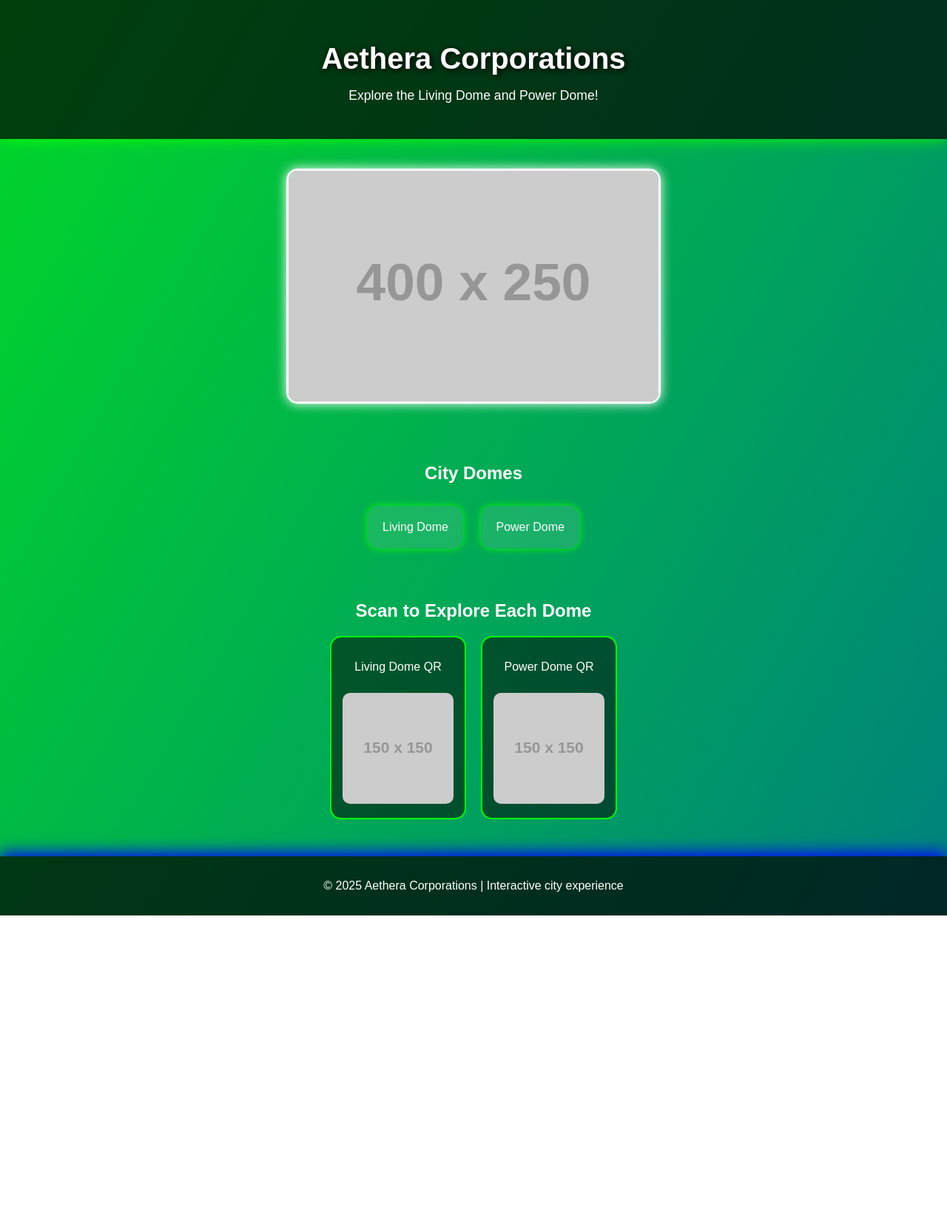
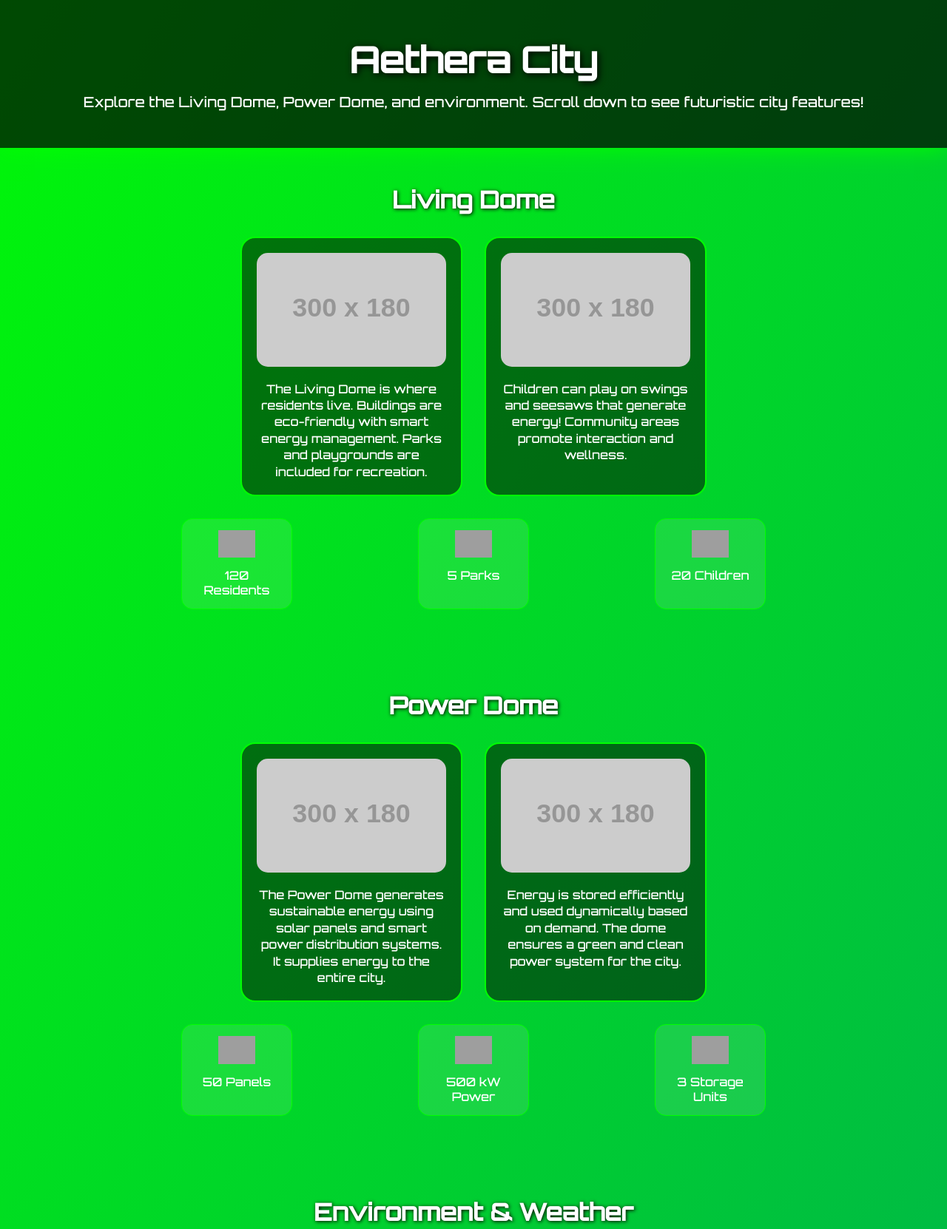
Before and after one commit to tvq-ax/Aethera-Web, a plain HTML site: page Index.html in a window 1280 px wide. Shown: the top 1662 px of the page at 74% size. Before the commit the page ends 1238 px from the top, so only its background shows below. Drawn offline with Linux system fonts and the light colour scheme; grey boxes are pictures that could not be loaded; placeholder pictures from the web are drawn by us.

Commit message:
Update Index.html

```diff
--- a/Index.html
+++ b/Index.html
@@ -3,233 +3,218 @@
 <head>
   <meta charset="UTF-8">
   <meta name="viewport" content="width=device-width, initial-scale=1.0">
-  <title>Aethera Corporations</title>
+  <title>Aethera City</title>
+  <link href="https://fonts.googleapis.com/css2?family=Orbitron:wght@500&display=swap" rel="stylesheet">
   <style>
-    /* ---- GENERAL STYLES ---- */
+    /* ---- GLOBAL STYLES ---- */
+    * { margin: 0; padding: 0; box-sizing: border-box; }
     body {
-      margin: 0;
-      padding: 0;
-      font-family: 'Arial', sans-serif;
+      font-family: 'Orbitron', sans-serif;
+      color: white;
       background: linear-gradient(120deg, #ff0000, #00ff00, #0000ff);
       background-size: 600% 600%;
-      color: white;
       animation: gradientBG 20s ease infinite;
       scroll-behavior: smooth;
     }
-
     @keyframes gradientBG {
       0%{background-position:0% 50%}
       50%{background-position:100% 50%}
       100%{background-position:0% 50%}
     }
+    a { color: #00ff00; text-decoration: none; }
+    section { padding: 50px 20px; max-width: 1000px; margin: auto; }
 
+    /* ---- HEADER ---- */
     header {
       text-align: center;
-      padding: 30px;
+      padding: 50px 20px;
       background-color: rgba(0,0,0,0.7);
-      box-shadow: 0 0 20px #00ff00;
+      box-shadow: 0 0 30px #00ff00;
+    }
+    header h1 {
+      font-size: 3rem;
+      margin-bottom: 15px;
+      text-shadow: 2px 2px 10px #000;
+    }
+    header p {
+      font-size: 1.2rem;
     }
 
-    header h1 {
-      font-size: 2.5rem;
-      margin-bottom: 10px;
-      text-shadow: 2px 2px 8px #000;
+    /* ---- SECTION TITLES ---- */
+    h2 {
+      font-size: 2rem;
+      text-align: center;
+      margin-bottom: 30px;
+      text-shadow: 1px 1px 5px #000;
     }
 
-    header p {
-      font-size: 1.1rem;
+    /* ---- DOME SECTIONS ---- */
+    .dome-section {
+      display: flex;
+      flex-wrap: wrap;
+      gap: 30px;
+      justify-content: center;
+    }
+    .dome-card {
+      background: rgba(0,0,0,0.5);
+      border: 2px solid #00ff00;
+      border-radius: 20px;
+      width: 300px;
+      padding: 20px;
+      text-align: center;
+      transition: transform 0.3s, box-shadow 0.3s;
+    }
+    .dome-card:hover {
+      transform: scale(1.05);
+      box-shadow: 0 0 30px #ff0000, 0 0 20px #00ff00, 0 0 20px #0000ff;
+    }
+    .dome-card img {
+      width: 100%;
+      border-radius: 15px;
+      margin-bottom: 15px;
+    }
+    .dome-card p {
+      font-size: 1rem;
+      line-height: 1.4;
     }
 
-    section {
-      padding: 20px;
-      text-align: center;
-    }
-
-    .city-image {
-      display: block;
-      margin: 20px auto;
-      border-radius: 15px;
-      border: 3px solid white;
-      width: 90%;
-      max-width: 500px;
-      box-shadow: 0 0 15px #fff;
-    }
-
-    /* ---- FEATURE CARDS ---- */
-    .feature-card {
-      display: inline-block;
-      background-color: rgba(255,255,255,0.1);
-      color: white;
-      padding: 20px;
-      margin: 10px;
-      border-radius: 15px;
-      cursor: pointer;
-      transition: transform 0.3s, background-color 0.3s, box-shadow 0.3s;
-      box-shadow: 0 0 10px #00ff00;
-    }
-
-    .feature-card:hover {
-      transform: scale(1.1) rotate(-2deg);
-      background-color: rgba(255,255,255,0.3);
-      box-shadow: 0 0 20px #00ff00, 0 0 30px #ff0000;
-    }
-
-    /* ---- QR CODES ---- */
-    #qr-codes {
+    /* ---- ICONS AND STATS ---- */
+    .stats {
       display: flex;
+      justify-content: space-around;
       flex-wrap: wrap;
-      justify-content: center;
-      gap: 20px;
       margin-top: 20px;
     }
+    .stat-card {
+      background: rgba(255,255,255,0.1);
+      border: 1px solid #00ff00;
+      border-radius: 15px;
+      width: 150px;
+      margin: 10px;
+      padding: 15px;
+      text-align: center;
+      transition: transform 0.3s;
+    }
+    .stat-card:hover { transform: scale(1.1); }
+    .stat-card img { width: 50px; margin-bottom: 10px; }
 
-    .qr-card {
-      background-color: rgba(0,0,0,0.5);
-      padding: 15px;
+    /* ---- ENVIRONMENT SECTION ---- */
+    .env-card {
+      background: rgba(0,0,0,0.5);
       border-radius: 15px;
+      padding: 20px;
+      margin: 20px auto;
       text-align: center;
+      max-width: 500px;
       transition: transform 0.3s, box-shadow 0.3s;
-      width: 150px;
-      cursor: pointer;
-      border: 2px solid #00ff00;
     }
-
-    .qr-card:hover {
-      transform: scale(1.1);
-      box-shadow: 0 0 20px #00ff00, 0 0 30px #ff0000;
-    }
-
-    .qr-card img {
-      width: 100%;
-      border-radius: 10px;
-      margin-top: 10px;
+    .env-card:hover {
+      transform: scale(1.05);
+      box-shadow: 0 0 20px #ff0000, 0 0 20px #00ff00;
     }
 
     /* ---- FOOTER ---- */
     footer {
       text-align: center;
-      padding: 15px;
+      padding: 30px;
       background-color: rgba(0,0,0,0.7);
-      margin-top: 30px;
+      margin-top: 50px;
       box-shadow: 0 -5px 20px #0000ff;
     }
 
-    /* ---- MODAL POPUP ---- */
-    .modal {
-      display: none;
-      position: fixed;
-      z-index: 10;
-      left: 0;
-      top: 0;
-      width: 100%;
-      height: 100%;
-      overflow: auto;
-      background-color: rgba(0,0,0,0.9);
-    }
-
-    .modal-content {
-      background-color: rgba(0,0,0,0.95);
-      margin: 15% auto;
-      padding: 20px;
-      border: 2px solid #00ff00;
-      border-radius: 20px;
-      width: 80%;
-      max-width: 400px;
-      text-align: center;
-      color: #00ff00;
-      font-size: 1.1rem;
-      box-shadow: 0 0 20px #00ff00;
-    }
-
-    .close {
-      color: #ff0000;
-      float: right;
-      font-size: 28px;
-      font-weight: bold;
-      cursor: pointer;
-    }
-
-    .close:hover {
-      color: #00ff00;
-    }
-
+    /* ---- MOBILE ---- */
     @media screen and (max-width: 600px){
-      .feature-card { width: 80%; margin: 10px auto; }
-      .qr-card { width: 45%; }
+      .dome-section { flex-direction: column; align-items: center; }
+      .stats { justify-content: center; }
     }
   </style>
 </head>
 <body>
   <!-- HEADER -->
   <header>
-    <h1>Aethera Corporations</h1>
-    <p>Explore the Living Dome and Power Dome!</p>
+    <h1>Aethera City</h1>
+    <p>Explore the Living Dome, Power Dome, and environment. Scroll down to see futuristic city features!</p>
   </header>
 
-  <!-- INTRO -->
-  <section id="intro">
-    <img src="https://via.placeholder.com/400x250.png?text=Aethera+City" alt="Aethera City" class="city-image">
-  </section>
-
-  <!-- FEATURE CARDS -->
-  <section id="features">
-    <h2>City Domes</h2>
-    <div class="feature-card" onclick="showFeature('Living Dome: Residential buildings, parks, playgrounds, and community spaces!')">Living Dome</div>
-    <div class="feature-card" onclick="showFeature('Power Dome: Solar panels, sustainable energy, and smart power management!')">Power Dome</div>
-  </section>
-
-  <!-- QR CODES -->
-  <section id="qr-section">
-    <h2>Scan to Explore Each Dome</h2>
-    <div id="qr-codes">
-      <div class="qr-card" onclick="openModal('Living Dome: This dome houses residential buildings, parks, playgrounds, and community areas for residents.')">
-        <p>Living Dome QR</p>
-        <img src="https://via.placeholder.com/150.png?text=Living+Dome+QR" alt="Living Dome QR">
+  <!-- LIVING DOME -->
+  <section id="living-dome">
+    <h2>Living Dome</h2>
+    <div class="dome-section">
+      <div class="dome-card">
+        <img src="https://via.placeholder.com/300x180.png?text=Residential+Buildings" alt="Residential Buildings">
+        <p>The Living Dome is where residents live. Buildings are eco-friendly with smart energy management. Parks and playgrounds are included for recreation.</p>
       </div>
-      <div class="qr-card" onclick="openModal('Power Dome: This dome generates sustainable energy using solar panels and smart systems.')">
-        <p>Power Dome QR</p>
-        <img src="https://via.placeholder.com/150.png?text=Power+Dome+QR" alt="Power Dome QR">
+      <div class="dome-card">
+        <img src="https://via.placeholder.com/300x180.png?text=Playgrounds+and+Swings" alt="Playgrounds and Swings">
+        <p>Children can play on swings and seesaws that generate energy! Community areas promote interaction and wellness.</p>
+      </div>
+    </div>
+    <div class="stats">
+      <div class="stat-card">
+        <img src="https://img.icons8.com/ios-filled/50/ffffff/home.png" alt="Residents Icon">
+        <p>120 Residents</p>
+      </div>
+      <div class="stat-card">
+        <img src="https://img.icons8.com/ios-filled/50/ffffff/park-bench.png" alt="Park Icon">
+        <p>5 Parks</p>
+      </div>
+      <div class="stat-card">
+        <img src="https://img.icons8.com/ios-filled/50/ffffff/children.png" alt="Children Icon">
+        <p>20 Children</p>
       </div>
     </div>
   </section>
 
-  <!-- MODAL -->
-  <div id="myModal" class="modal">
-    <div class="modal-content">
-      <span class="close" onclick="closeModal()">&times;</span>
-      <p id="modal-text"></p>
+  <!-- POWER DOME -->
+  <section id="power-dome">
+    <h2>Power Dome</h2>
+    <div class="dome-section">
+      <div class="dome-card">
+        <img src="https://via.placeholder.com/300x180.png?text=Solar+Panels" alt="Solar Panels">
+        <p>The Power Dome generates sustainable energy using solar panels and smart power distribution systems. It supplies energy to the entire city.</p>
+      </div>
+      <div class="dome-card">
+        <img src="https://via.placeholder.com/300x180.png?text=Energy+Storage" alt="Energy Storage">
+        <p>Energy is stored efficiently and used dynamically based on demand. The dome ensures a green and clean power system for the city.</p>
+      </div>
     </div>
-  </div>
+    <div class="stats">
+      <div class="stat-card">
+        <img src="https://img.icons8.com/ios-filled/50/ffffff/solar-panel.png" alt="Solar Icon">
+        <p>50 Panels</p>
+      </div>
+      <div class="stat-card">
+        <img src="https://img.icons8.com/ios-filled/50/ffffff/lightning-bolt.png" alt="Power Icon">
+        <p>500 kW Power</p>
+      </div>
+      <div class="stat-card">
+        <img src="https://img.icons8.com/ios-filled/50/ffffff/battery.png" alt="Battery Icon">
+        <p>3 Storage Units</p>
+      </div>
+    </div>
+  </section>
+
+  <!-- ENVIRONMENT SECTION -->
+  <section id="environment">
+    <h2>Environment & Weather</h2>
+    <div class="env-card">
+      <img src="https://img.icons8.com/ios-filled/50/ffffff/cloud.png" alt="Weather Icon">
+      <p>Weather: Sunny, 28°C</p>
+    </div>
+    <div class="env-card">
+      <img src="https://img.icons8.com/ios-filled/50/ffffff/air.png" alt="Air Icon">
+      <p>Air Quality: Good (PM2.5: 15 µg/m³)</p>
+    </div>
+    <div class="env-card">
+      <img src="https://img.icons8.com/ios-filled/50/ffffff/thermometer.png" alt="Pressure Icon">
+      <p>Air Pressure: 1015 hPa</p>
+    </div>
+    <div class="env-card">
+      <img src="https://img.icons8.com/ios-filled/50/ffffff/wind.png" alt="Wind Icon">
+      <p>Wind Speed: 12 km/h</p>
+    </div>
+  </section>
 
   <!-- FOOTER -->
   <footer>
-    <p>© 2025 Aethera Corporations | Interactive city experience</p>
-  </footer>
-
-  <!-- JS -->
-  <script>
-    // Feature card alerts
-    function showFeature(message){
-      alert(message);
-    }
-
-    // Modal popup
-    function openModal(text){
-      document.getElementById('modal-text').innerText = text;
-      document.getElementById('myModal').style.display = "block";
-    }
-
-    function closeModal(){
-      document.getElementById('myModal').style.display = "none";
-    }
-
-    // Close modal when clicking outside
-    window.onclick = function(event){
-      const modal = document.getElementById('myModal');
-      if(event.target == modal){
-        modal.style.display = "none";
-      }
-    }
-  </script>
-</body>
-</html>
+    <p>© 2025 Aethera City
```
